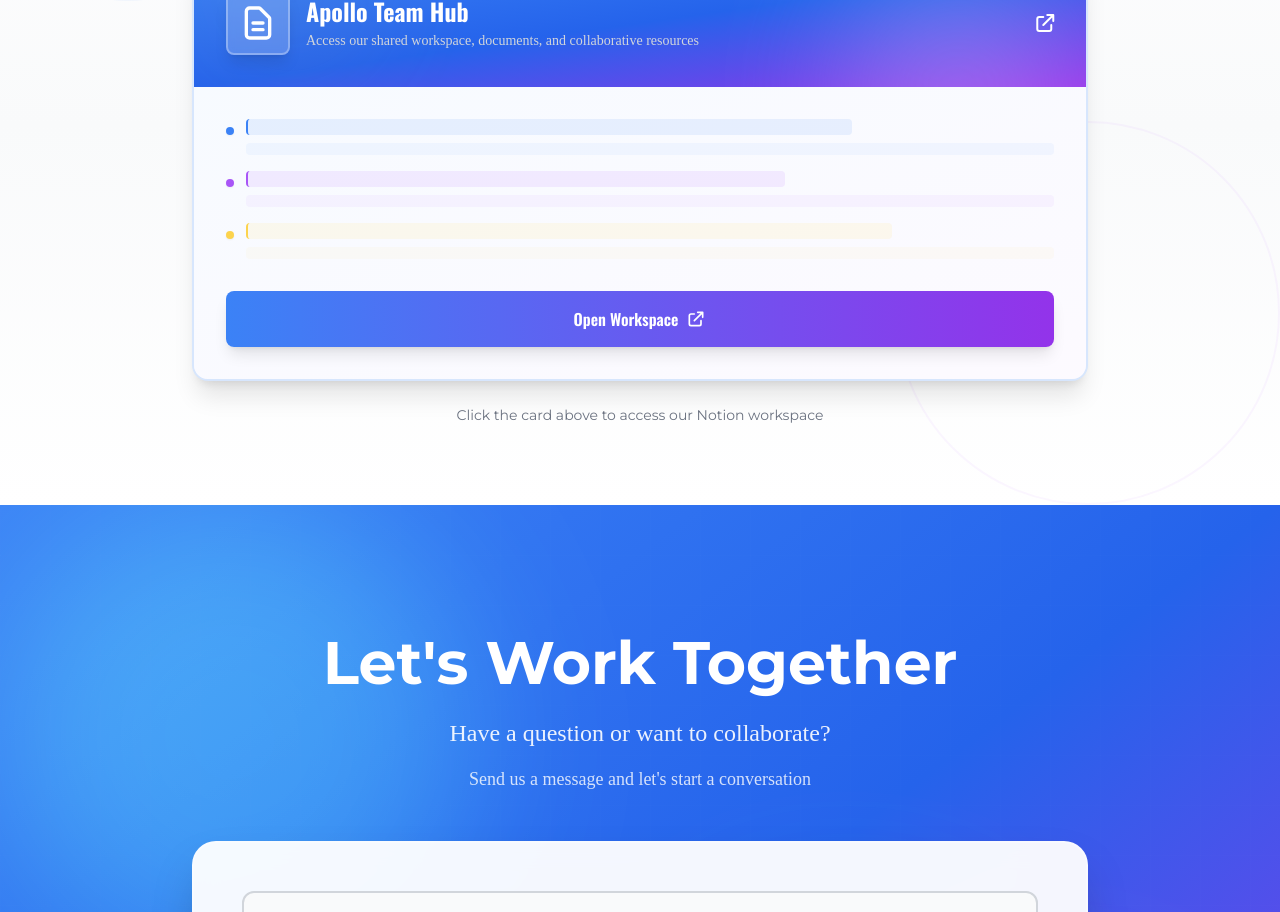
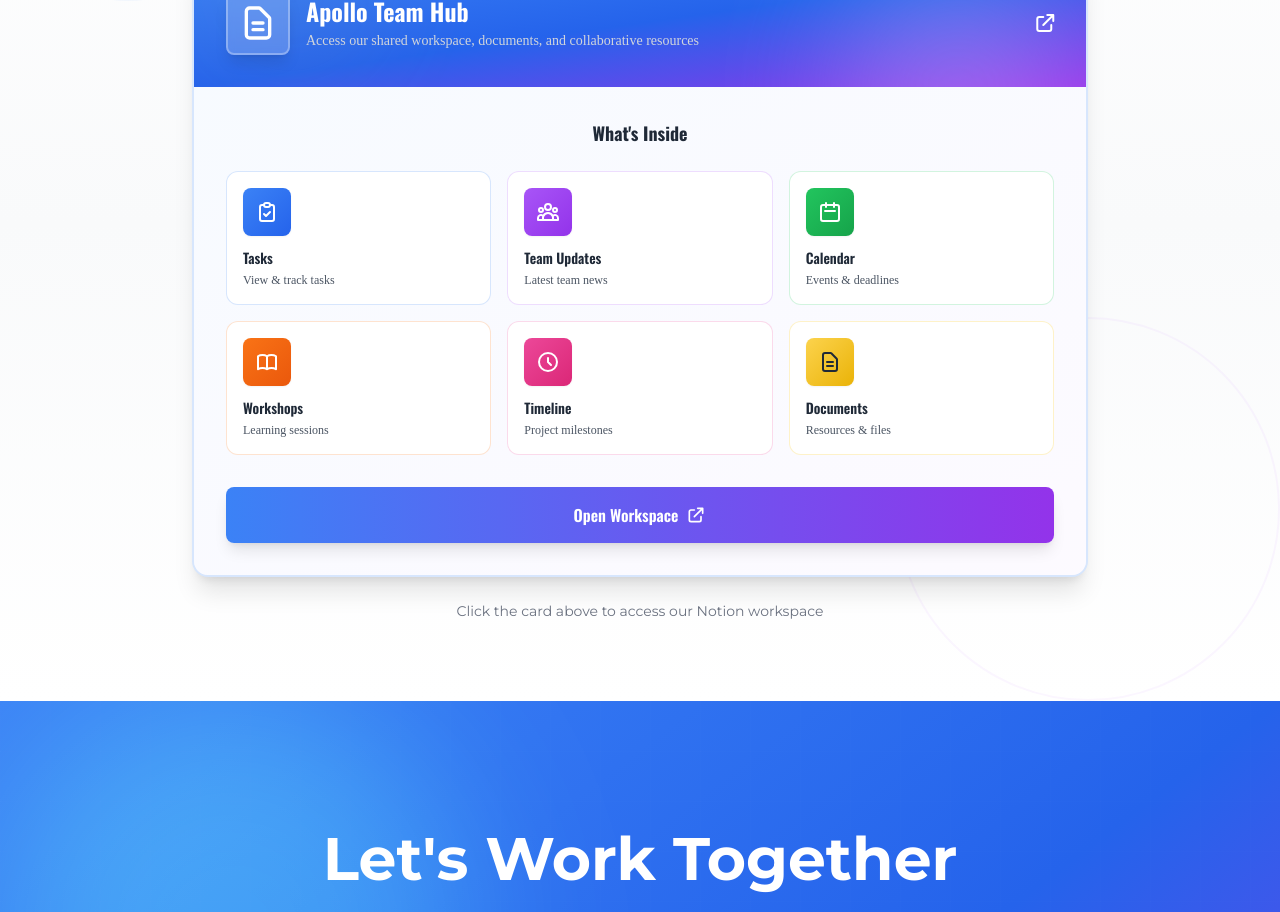
Before and after one commit to Mattpbaker/Apollo, a Next.js app: page / in a window 1280 px wide. Shown: the part 6943-7855 px from the top of the page. Built offline with nearby package versions, Linux system fonts and the light colour scheme; a web font is replaced by a local one.

Commit message:
Add feature grid to Notion workspace with icons for Tasks, Team Updates, Calendar, Workshops, Timeline, and Documents

```diff
--- a/components/NotionWorkspace.tsx
+++ b/components/NotionWorkspace.tsx
@@ -83,30 +83,113 @@ export default function NotionWorkspace({
             </div>
           </div>
 
-          {/* Content preview */}
+          {/* Features Grid */}
           <div className="p-8 bg-gradient-to-br from-blue-50/50 to-purple-50/50">
-            <div className="space-y-4">
-              <div className="flex items-start gap-3">
-                <div className="w-2 h-2 rounded-full bg-apollo-blue mt-2 flex-shrink-0 shadow-sm"></div>
-                <div className="flex-1">
-                  <div className="h-4 bg-apollo-blue/10 rounded w-3/4 mb-2 border-l-2 border-apollo-blue"></div>
-                  <div className="h-3 bg-apollo-blue/5 rounded w-full"></div>
+            <h4 className="font-subtitle text-lg font-bold text-gray-800 mb-6 text-center">
+              What's Inside
+            </h4>
+            <div className="grid grid-cols-2 md:grid-cols-3 gap-4 mb-8">
+              {/* Tasks */}
+              <motion.div
+                initial={{ opacity: 0, y: 10 }}
+                whileInView={{ opacity: 1, y: 0 }}
+                viewport={{ once: true }}
+                transition={{ delay: 0.1 }}
+                className="bg-white rounded-xl p-4 border border-apollo-blue/20 hover:border-apollo-blue/40 hover:shadow-md transition-all duration-300 group"
+              >
+                <div className="w-12 h-12 bg-gradient-to-br from-apollo-blue to-blue-600 rounded-lg flex items-center justify-center mb-3 group-hover:scale-110 transition-transform duration-300 shadow-sm">
+                  <svg className="w-6 h-6 text-white" fill="none" stroke="currentColor" viewBox="0 0 24 24">
+                    <path strokeLinecap="round" strokeLinejoin="round" strokeWidth={2} d="M9 5H7a2 2 0 00-2 2v12a2 2 0 002 2h10a2 2 0 002-2V7a2 2 0 00-2-2h-2M9 5a2 2 0 002 2h2a2 2 0 002-2M9 5a2 2 0 012-2h2a2 2 0 012 2m-6 9l2 2 4-4" />
+                  </svg>
                 </div>
-              </div>
-              <div className="flex items-start gap-3">
-                <div className="w-2 h-2 rounded-full bg-purple-500 mt-2 flex-shrink-0 shadow-sm"></div>
-                <div className="flex-1">
-                  <div className="h-4 bg-purple-500/10 rounded w-2/3 mb-2 border-l-2 border-purple-500"></div>
-                  <div className="h-3 bg-purple-500/5 rounded w-full"></div>
+                <h5 className="font-subtitle text-sm font-semibold text-gray-800 mb-1">Tasks</h5>
+                <p className="font-caption text-xs text-gray-600">View & track tasks</p>
+              </motion.div>
+
+              {/* Team Updates */}
+              <motion.div
+                initial={{ opacity: 0, y: 10 }}
+                whileInView={{ opacity: 1, y: 0 }}
+                viewport={{ once: true }}
+                transition={{ delay: 0.15 }}
+                className="bg-white rounded-xl p-4 border border-purple-500/20 hover:border-purple-500/40 hover:shadow-md transition-all duration-300 group"
+              >
+                <div className="w-12 h-12 bg-gradient-to-br from-purple-500 to-purple-600 rounded-lg flex items-center justify-center mb-3 group-hover:scale-110 transition-transform duration-300 shadow-sm">
+                  <svg className="w-6 h-6 text-white" fill="none" stroke="currentColor" viewBox="0 0 24 24">
+                    <path strokeLinecap="round" strokeLinejoin="round" strokeWidth={2} d="M17 20h5v-2a3 3 0 00-5.356-1.857M17 20H7m10 0v-2c0-.656-.126-1.283-.356-1.857M7 20H2v-2a3 3 0 015.356-1.857M7 20v-2c0-.656.126-1.283.356-1.857m0 0a5.002 5.002 0 019.288 0M15 7a3 3 0 11-6 0 3 3 0 016 0zm6 3a2 2 0 11-4 0 2 2 0 014 0zM7 10a2 2 0 11-4 0 2 2 0 014 0z" />
+                  </svg>
                 </div>
-              </div>
-              <div className="flex items-start gap-3">
-                <div className="w-2 h-2 rounded-full bg-apollo-yellow mt-2 flex-shrink-0 shadow-sm"></div>
-                <div className="flex-1">
-                  <div className="h-4 bg-apollo-yellow/10 rounded w-4/5 mb-2 border-l-2 border-apollo-yellow"></div>
-                  <div className="h-3 bg-apollo-yellow/5 rounded w-full"></div>
+                <h5 className="font-subtitle text-sm font-semibold text-gray-800 mb-1">Team Updates</h5>
+                <p className="font-caption text-xs text-gray-600">Latest team news</p>
+              </motion.div>
+
+              {/* Calendar */}
+              <motion.div
+                initial={{ opacity: 0, y: 10 }}
+                whileInView={{ opacity: 1, y: 0 }}
+                viewport={{ once: true }}
+                transition={{ delay: 0.2 }}
+                className="bg-white rounded-xl p-4 border border-green-500/20 hover:border-green-500/40 hover:shadow-md transition-all duration-300 group"
+              >
+                <div className="w-12 h-12 bg-gradient-to-br from-green-500 to-green-600 rounded-lg flex items-center justify-center mb-3 group-hover:scale-110 transition-transform duration-300 shadow-sm">
+                  <svg className="w-6 h-6 text-white" fill="none" stroke="currentColor" viewBox="0 0 24 24">
+                    <path strokeLinecap="round" strokeLinejoin="round" strokeWidth={2} d="M8 7V3m8 4V3m-9 8h10M5 21h14a2 2 0 002-2V7a2 2 0 00-2-2H5a2 2 0 00-2 2v12a2 2 0 002 2z" />
+                  </svg>
                 </div>
-              </div>
+                <h5 className="font-subtitle text-sm font-semibold text-gray-800 mb-1">Calendar</h5>
+                <p className="font-caption text-xs text-gray-600">Events & deadlines</p>
+              </motion.div>
+
+              {/* Workshops */}
+              <motion.div
+                initial={{ opacity: 0, y: 10 }}
+                whileInView={{ opacity: 1, y: 0 }}
+                viewport={{ once: true }}
+                transition={{ delay: 0.25 }}
+                className="bg-white rounded-xl p-4 border border-orange-500/20 hover:border-orange-500/40 hover:shadow-md transition-all duration-300 group"
+              >
+                <div className="w-12 h-12 bg-gradient-to-br from-orange-500 to-orange-600 rounded-lg flex items-center justify-center mb-3 group-hover:scale-110 transition-transform duration-300 shadow-sm">
+                  <svg className="w-6 h-6 text-white" fill="none" stroke="currentColor" viewBox="0 0 24 24">
+                    <path strokeLinecap="round" strokeLinejoin="round" strokeWidth={2} d="M12 6.253v13m0-13C10.832 5.477 9.246 5 7.5 5S4.168 5.477 3 6.253v13C4.168 18.477 5.754 18 7.5 18s3.332.477 4.5 1.253m0-13C13.168 5.477 14.754 5 16.5 5c1.747 0 3.332.477 4.5 1.253v13C19.832 18.477 18.247 18 16.5 18c-1.746 0-3.332.477-4.5 1.253" />
+                  </svg>
+                </div>
+                <h5 className="font-subtitle text-sm font-semibold text-gray-800 mb-1">Workshops</h5>
+                <p className="font-caption text-xs text-gray-600">Learning sessions</p>
+              </motion.div>
+
+              {/* Timeline */}
+              <motion.div
+                initial={{ opacity: 0, y: 10 }}
+                whileInView={{ opacity: 1, y: 0 }}
+                viewport={{ once: true }}
+                transition={{ delay: 0.3 }}
+                className="bg-white rounded-xl p-4 border border-pink-500/20 hover:border-pink-500/40 hover:shadow-md transition-all duration-300 group"
+              >
+                <div className="w-12 h-12 bg-gradient-to-br from-pink-500 to-pink-600 rounded-lg flex items-center justify-center mb-3 group-hover:scale-110 transition-transform duration-300 shadow-sm">
+                  <svg className="w-6 h-6 text-white" fill="none" stroke="currentColor" viewBox="0 0 24 24">
+                    <path strokeLinecap="round" strokeLinejoin="round" strokeWidth={2} d="M12 8v4l3 3m6-3a9 9 0 11-18 0 9 9 0 0118 0z" />
+                  </svg>
+                </div>
+                <h5 className="font-subtitle text-sm font-semibold text-gray-800 mb-1">Timeline</h5>
+                <p className="font-caption text-xs text-gray-600">Project milestones</p>
+              </motion.div>
+
+              {/* Documents */}
+              <motion.div
+                initial={{ opacity: 0, y: 10 }}
+                whileInView={{ opacity: 1, y: 0 }}
+                viewport={{ once: true }}
+                transition={{ delay: 0.35 }}
+                className="bg-white rounded-xl p-4 border border-apollo-yellow/30 hover:border-apollo-yellow/50 hover:shadow-md transition-all duration-300 group"
+              >
+                <div className="w-12 h-12 bg-gradient-to-br from-apollo-yellow to-yellow-500 rounded-lg flex items-center justify-center mb-3 group-hover:scale-110 transition-transform duration-300 shadow-sm">
+                  <svg className="w-6 h-6 text-gray-800" fill="none" stroke="currentColor" viewBox="0 0 24 24">
+                    <path strokeLinecap="round" strokeLinejoin="round" strokeWidth={2} d="M9 12h6m-6 4h6m2 5H7a2 2 0 01-2-2V5a2 2 0 012-2h5.586a1 1 0 01.707.293l5.414 5.414a1 1 0 01.293.707V19a2 2 0 01-2 2z" />
+                  </svg>
+                </div>
+                <h5 className="font-subtitle text-sm font-semibold text-gray-800 mb-1">Documents</h5>
+                <p className="font-caption text-xs text-gray-600">Resources & files</p>
+              </motion.div>
             </div>
 
             {/* CTA Button */}
```
